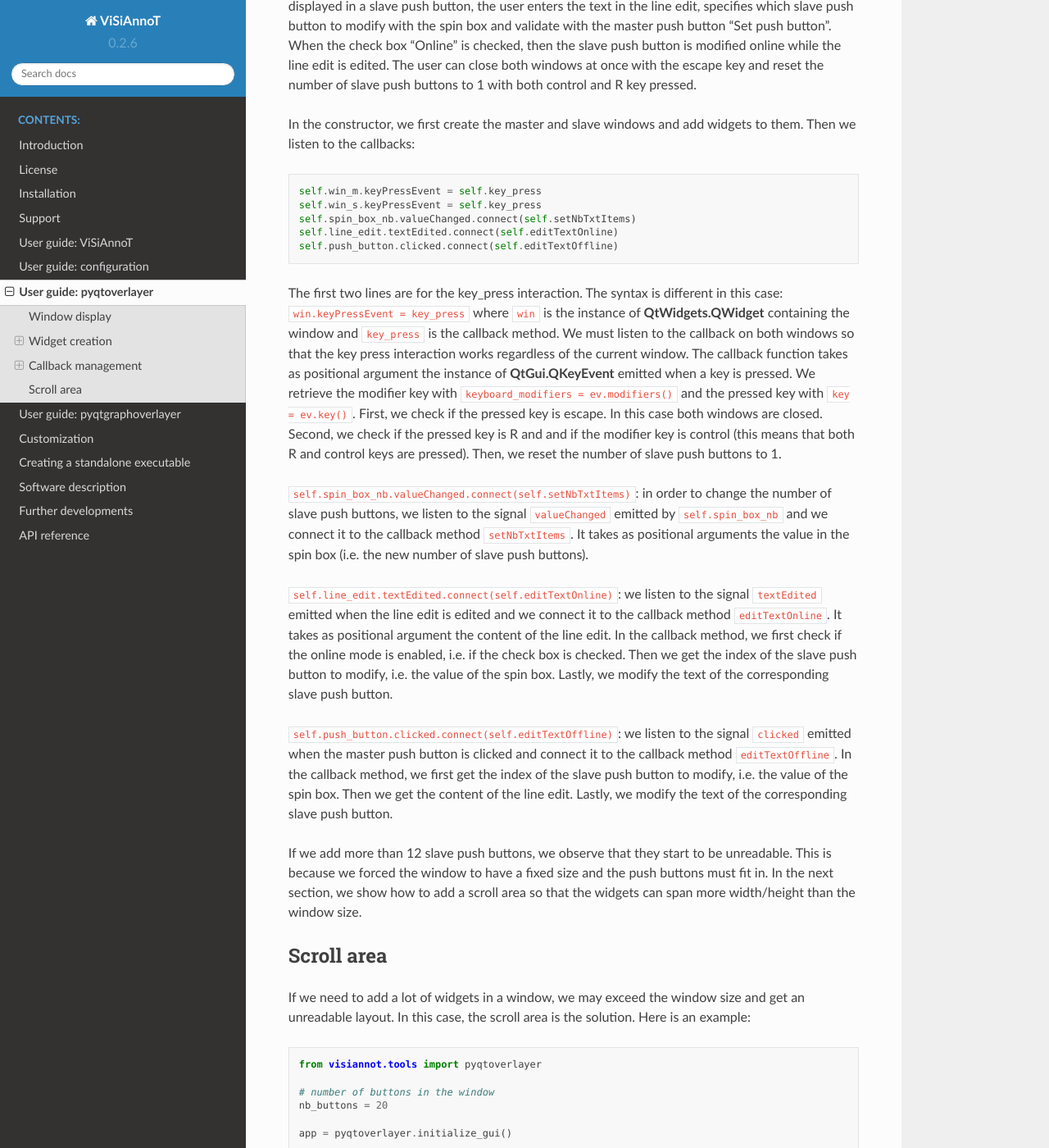
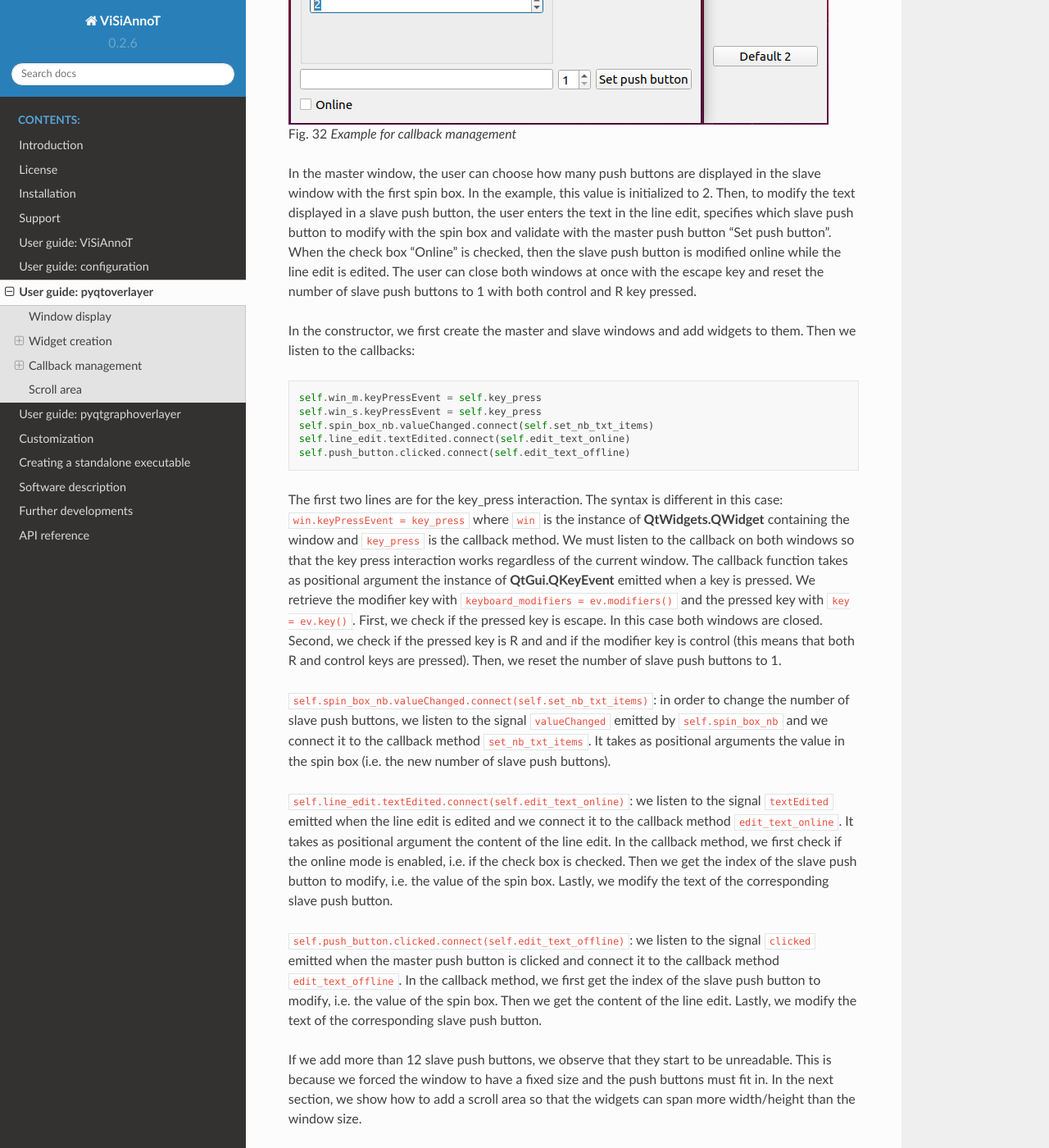
Before and after one commit to RphWbr/visiannot, a Sphinx documentation site: the page built from doc/source/userguide-toolspyqt.rst, in a window 1280 px wide and 1400 px high, scrolled down 11870 px. Shown: the whole window at 82% size. Built offline with Sphinx 7.4.7 and the Read the Docs theme 2.0.0, drawn with Linux system fonts in a browser that asks for light colours; formulas are drawn with MathJax 3; some of the changed text lies outside the part shown.

Commit message:
update documentation tutorials for pyqtoverlayer and pyqtgraphoverlayer

```diff
--- a/doc/source/userguide-toolspyqt.rst
+++ b/doc/source/userguide-toolspyqt.rst
@@ -1,8 +1,8 @@
 .. _pyqtoverlayer:
 
-=====================
+=========================
 User guide: pyqtoverlayer
-=====================
+=========================
 
 .. _sec-pyqtoverlayer:
 
@@ -162,7 +162,7 @@
 	grid, _ = pyqtoverlayer.add_line_edit_list(lay, (0, 0), 2, name="Line edits")
 
 	# set the value of the line edits
-	pyqtoverlayer.set_line_edit_list(grid, ["Value 1", "Value 2"], 0)
+	pyqtoverlayer.set_line_edit_list(grid, ["Value 1", "Value 2"], True)
 
 	# infinite loop
 	pyqtoverlayer.infinite_loop_gui(app)
@@ -185,7 +185,7 @@
 	grid, _ = pyqtoverlayer.add_spin_box_table(lay, (0, 0), 2, 3, name="Spin boxes")
 
 	# set the value of the line edits
-	pyqtoverlayer.set_spin_box_table(grid, [[4, 5, 6], [7, 8, 9]], 0)
+	pyqtoverlayer.set_spin_box_table(grid, [[4, 5, 6], [7, 8, 9]], True)
 
 	# infinite loop
 	pyqtoverlayer.infinite_loop_gui(app)
@@ -212,23 +212,23 @@
 	######################
 	# Callback functions #
 	######################
-	def printText():
+	def print_text():
 	    print("Top button pushed")
 
 
-	def checkClicked(ev):
+	def check_clicked(ev):
 	    print(ev.text(), ev.isChecked())
 
 
-	def radioClicked(i):
+	def radio_clicked(i):
 	    print("Radio button n°%d" % (i + 1))
 
 
-	def comboIndexModif(i):
+	def combo_index_modif(i):
 	    print("Combo box index: %d" % (i + 1))
 
 
-	def comboOption(text):
+	def combo_option(text):
 	    print(text)
 
 
@@ -244,20 +244,26 @@
 	push_button = pyqtoverlayer.add_push_button(lay, (0, 0), "Push me")
 
 	# add list of check boxes
-	_, _, group_check = pyqtoverlayer.add_widget_button_group(lay, (1, 0), ["C1", "C2", "C3"], button_type="check_box")
+	_, _, group_check = pyqtoverlayer.add_widget_button_group(
+		lay, (1, 0), ["C1", "C2", "C3"], button_type="check_box"
+	)
 
 	# add list of radio buttons
-	_, _, group_radio = pyqtoverlayer.add_widget_button_group(lay, (2, 0), ["R1", "R2", "R3"])
+	_, _, group_radio = pyqtoverlayer.add_widget_button_group(
+		lay, (2, 0), ["R1", "R2", "R3"]
+	)
 
 	# add combo box
-	_, _, combo_box = pyqtoverlayer.add_combo_box(lay, (3, 0), ["Option 1", "Option 2"], box_title="Combo box")
+	_, _, combo_box = pyqtoverlayer.add_combo_box(
+		lay, (3, 0), ["Option 1", "Option 2"], box_title="Combo box"
+	)
 
 	# listen to callbacks
-	push_button.clicked.connect(printText)
-	group_check.buttonClicked.connect(checkClicked)
-	group_radio.buttonClicked[int].connect(radioClicked)
-	combo_box.currentIndexChanged.connect(comboIndexModif)
-	combo_box.currentTextChanged.connect(comboOption)
+	push_button.clicked.connect(print_text)
+	group_check.buttonClicked.connect(check_clicked)
+	group_radio.buttonClicked[int].connect(radio_clicked)
+	combo_box.currentIndexChanged.connect(combo_index_modif)
+	combo_box.currentTextChanged.connect(combo_option)
 
 	# infinite loop
 	pyqtoverlayer.infinite_loop_gui(app)
@@ -270,11 +276,11 @@
 
 There are three widgets: one push button, a group of check boxes and a group of radio buttons. These objects emit a signal when they are clicked. We can connect this signal to a slot, i.e. a function that is called every time the signal is emitted.
 
-The push button emits the signal ``clicked`` when it is clicked. It is connected to the function ``printText`` with the following code: ``push_button.clicked.connect(printText)``.
+The push button emits the signal ``clicked`` when it is clicked. It is connected to the function ``print_text`` with the following code: ``push_button.clicked.connect(print_text)``.
 
-The group of check boxes emits the signal ``buttonClicked`` when one check box is clicked. It is connected to the function ``checkClicked`` with the following code: ``group_check.buttonClicked.connect(checkClicked)``. The callback function takes one positional argument: the check box that has been clicked. So, inside this function, we can manipulate the check box that has been clicked. In the example, we print the text associated to the check box and a boolean specifying if the check box is checked.
+The group of check boxes emits the signal ``buttonClicked`` when one check box is clicked. It is connected to the function ``check_clicked`` with the following code: ``group_check.buttonClicked.connect(check_clicked)``. The callback function takes one positional argument: the check box that has been clicked. So, inside this function, we can manipulate the check box that has been clicked. In the example, we print the text associated to the check box and a boolean specifying if the check box is checked.
 
-The group of radio buttons is also a button group, so it emits the same signal ``buttonClicked``. It is connected to the function ``radioClicked`` with the following code: ``group_radio.buttonClicked[int].connect(radioClicked)``. This time, we add ``[int]`` so that the positional argument of the callback function is the index of the button that has been clicked (this is generic to button group, so it can be applied to check boxes and push buttons as well).
+The group of radio buttons is also a button group, so it emits the same signal ``buttonClicked``. It is connected to the function ``radio_clicked`` with the following code: ``group_radio.buttonClicked[int].connect(radio_clicked)``. This time, we add ``[int]`` so that the positional argument of the callback function is the index of the button that has been clicked (this is generic to button group, so it can be applied to check boxes and push buttons as well).
 
 The combo box emits several signals, among them ``currentIndexChanged`` and ``currentTextChanged`` that are emitted when a new text is selected. First signal is linked to the index of the text in the combo box, second signal is linked to the text in the combo box.
 
@@ -290,7 +296,7 @@
 	####################
 	# Class definition #
 	####################
-	class windowCouple():
+	class WindowCouple():
 	    def __init__(self, nb_push_button):
 	        # input attribute
 	        if nb_push_button > 0:
@@ -307,7 +313,9 @@
 
 	        # add group box with spin box
 	        spin_name = "Number of push button"
-	        grid_spin, _ = pyqtoverlayer.add_spin_box_table(self.lay_m, (0, 0), 1, 1, name=spin_name)
+	        grid_spin, _ = pyqtoverlayer.add_spin_box_table(
+	        	self.lay_m, (0, 0), 1, 1, name=spin_name
+	        )
 
 	        # get spin box
 	        self.spin_box_nb = grid_spin.itemAt(0).widget()
@@ -331,7 +339,9 @@
 	        self.spin_box_id.setMaximum(self.nb_push_button)
 
 	        # add master push button
-	        self.push_button = pyqtoverlayer.add_push_button(self.lay_m, (1, 2), "Set push button")
+	        self.push_button = pyqtoverlayer.add_push_button(
+	        	self.lay_m, (1, 2), "Set push button"
+	        )
 
 	        # add check box
 	        self.check_box = pyqtoverlayer.add_check_box(self.lay_m, (2, 0), "Online")
@@ -341,8 +351,13 @@
 	        ################
 
 	        # create window
-	        self.win_s, self.lay_s = pyqtoverlayer.create_window(title="Slave", size=(150, 250))
-	        self.win_s.setFixedSize(150, 250) 	# so that the size of the window does not change when adding push buttons
+	        self.win_s, self.lay_s = pyqtoverlayer.create_window(
+	        	title="Slave", size=(150, 250)
+	        )
+
+	        # so that the size of the window does not change
+	        # when adding push buttons
+	        self.win_s.setFixedSize(150, 250)
 
 	        # initialize list of slave push buttons
 	        self.push_button_list = []
@@ -355,9 +370,9 @@
 	        #######################
 	        self.win_m.keyPressEvent = self.key_press
 	        self.win_s.keyPressEvent = self.key_press
-	        self.spin_box_nb.valueChanged.connect(self.setNbTxtItems)
-	        self.line_edit.textEdited.connect(self.editTextOnline)
-	        self.push_button.clicked.connect(self.editTextOffline)
+	        self.spin_box_nb.valueChanged.connect(self.set_nb_txt_items)
+	        self.line_edit.textEdited.connect(self.edit_text_online)
+	        self.push_button.clicked.connect(self.edit_text_offline)
 
 	    ####################
 	    # callback methods #
@@ -379,7 +394,7 @@
 	                self.spin_box_nb.setValue(1)
 
 
-	    def setNbTxtItems(self, i):
+	    def set_nb_txt_items(self, i):
 	        self.nb_push_button = i
 
 	        # update maximum value of spin box with button ID
@@ -392,7 +407,7 @@
 	            self.removePushButton()
 
 
-	    def editTextOnline(self, text):
+	    def edit_text_online(self, text):
 	        # check if online mode enabled
 	        if self.check_box.isChecked():
 	            # get ID of the push button to edit
@@ -402,7 +417,7 @@
 	            self.push_button_list[button_id].setText(text)
 
 
-	    def editTextOffline(self):
+	    def edit_text_offline(self):
 	        # get ID of the push button to edit
 	        button_id = self.spin_box_id.value() - 1
 
@@ -422,7 +437,7 @@
 
         	# loop on push buttons to create
         	for i in range(nb_push_button, self.nb_push_button):
-                # get default text
+        	    # get default text
 	            default_text = "Default %d" % (i + 1)
 
 	            # add push button
@@ -449,7 +464,7 @@
 	# Script starts here #
 	######################
 	app = pyqtoverlayer.initialize_gui()
-	w = windowCouple(2)
+	w = WindowCouple(2)
 	pyqtoverlayer.infinite_loop_gui(app)
 
 which renders the windows as shown below.
@@ -464,17 +479,17 @@
 
     self.win_m.keyPressEvent = self.key_press
     self.win_s.keyPressEvent = self.key_press
-    self.spin_box_nb.valueChanged.connect(self.setNbTxtItems)
-    self.line_edit.textEdited.connect(self.editTextOnline)
-    self.push_button.clicked.connect(self.editTextOffline)
+    self.spin_box_nb.valueChanged.connect(self.set_nb_txt_items)
+    self.line_edit.textEdited.connect(self.edit_text_online)
+    self.push_button.clicked.connect(self.edit_text_offline)
 
 The first two lines are for the key_press interaction. The syntax is different in this case: ``win.keyPressEvent = key_press`` where ``win`` is the instance of **QtWidgets.QWidget** containing the window and ``key_press`` is the callback method. We must listen to the callback on both windows so that the key press interaction works regardless of the current window. The callback function takes as positional argument the instance of **QtGui.QKeyEvent** emitted when a key is pressed. We retrieve the modifier key with ``keyboard_modifiers = ev.modifiers()`` and the pressed key with ``key = ev.key()``. First, we check if the pressed key is escape. In this case both windows are closed. Second, we check if the pressed key is R and and if the modifier key is control (this means that both R and control keys are pressed). Then, we reset the number of slave push buttons to 1.
 
-``self.spin_box_nb.valueChanged.connect(self.setNbTxtItems)``: in order to change the number of slave push buttons, we listen to the signal ``valueChanged`` emitted by ``self.spin_box_nb`` and we connect it to the callback method ``setNbTxtItems``. It takes as positional arguments the value in the spin box (i.e. the new number of slave push buttons).
+``self.spin_box_nb.valueChanged.connect(self.set_nb_txt_items)``: in order to change the number of slave push buttons, we listen to the signal ``valueChanged`` emitted by ``self.spin_box_nb`` and we connect it to the callback method ``set_nb_txt_items``. It takes as positional arguments the value in the spin box (i.e. the new number of slave push buttons).
 
-``self.line_edit.textEdited.connect(self.editTextOnline)``: we listen to the signal ``textEdited`` emitted when the line edit is edited and we connect it to the callback method ``editTextOnline``. It takes as positional argument the content of the line edit. In the callback method, we first check if the online mode is enabled, i.e. if the check box is checked. Then we get the index of the slave push button to modify, i.e. the value of the spin box. Lastly, we modify the text of the corresponding slave push button.
+``self.line_edit.textEdited.connect(self.edit_text_online)``: we listen to the signal ``textEdited`` emitted when the line edit is edited and we connect it to the callback method ``edit_text_online``. It takes as positional argument the content of the line edit. In the callback method, we first check if the online mode is enabled, i.e. if the check box is checked. Then we get the index of the slave push button to modify, i.e. the value of the spin box. Lastly, we modify the text of the corresponding slave push button.
 
-``self.push_button.clicked.connect(self.editTextOffline)``: we listen to the signal ``clicked`` emitted when the master push button is clicked and connect it to the callback method ``editTextOffline``. In the callback method, we first get the index of the slave push button to modify, i.e. the value of the spin box. Then we get the content of the line edit. Lastly, we modify the text of the corresponding slave push button.
+``self.push_button.clicked.connect(self.edit_text_offline)``: we listen to the signal ``clicked`` emitted when the master push button is clicked and connect it to the callback method ``edit_text_offline``. In the callback method, we first get the index of the slave push button to modify, i.e. the value of the spin box. Then we get the content of the line edit. Lastly, we modify the text of the corresponding slave push button.
 
 If we add more than 12 slave push buttons, we observe that they start to be unreadable. This is because we forced the window to have a fixed size and the push buttons must fit in. In the next section, we show how to add a scroll area so that the widgets can span more width/height than the window size.
 
```
Also changed, not shown: other parts of doc/source/userguide-toolspyqt.rst (+1 -1 lines), doc/source/userguide-toolspyqtgraph.rst (+13 -9 lines), 2 other files.
